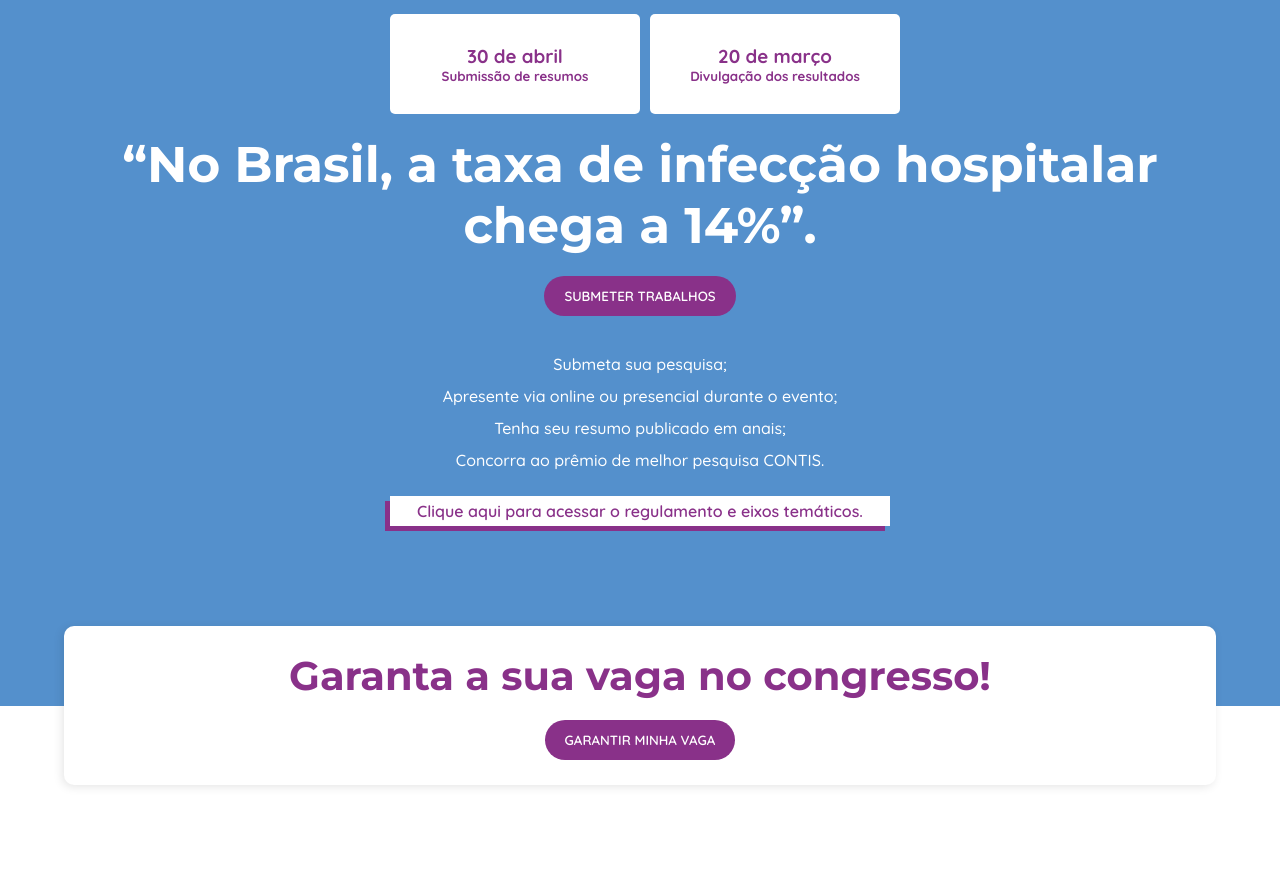
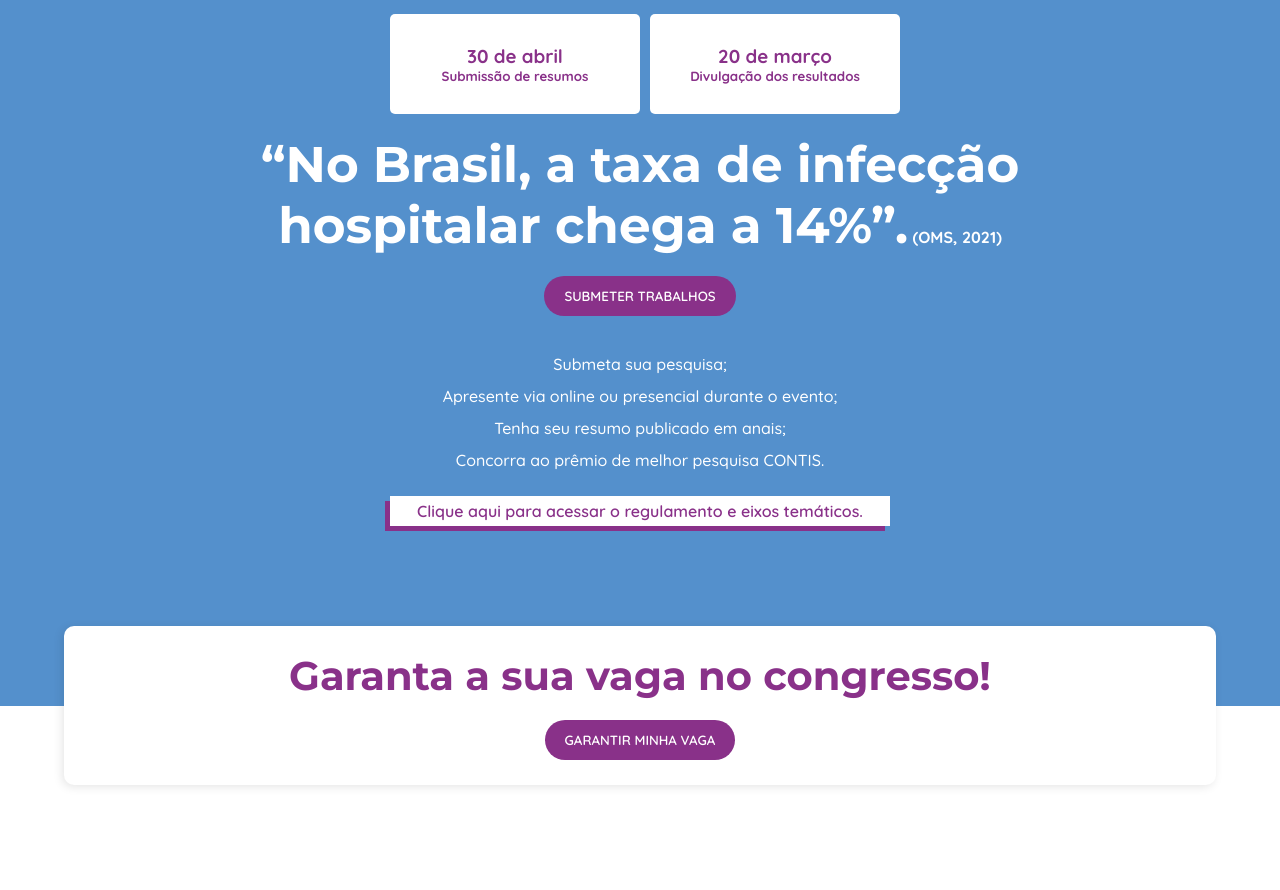
Before and after one commit to pedrohhcunha/congresso, a Next.js app: page / in a window 1280 px wide. Shown: the part 4340-5230 px from the top of the page. Built offline with nearby package versions, Linux system fonts and the light colour scheme.

Commit message:
Quebra de linha na frase de submiss~~ao de trabalhos e adicionando a fonte da frase

```diff
--- a/components/Trabalhos.jsx
+++ b/components/Trabalhos.jsx
@@ -18,6 +18,7 @@ export default function Trabalhos(props) {
                 </div>
                 <h2 className={styles.frase}>
                     “No Brasil, a taxa de infecção hospitalar chega a 14%”.
+                    <strong> (OMS, 2021)</strong>
                 </h2>
                 <div className="botoes">
                     <Button>Submeter trabalhos</Button>
--- a/styles/Trabalhos.module.scss
+++ b/styles/Trabalhos.module.scss
@@ -18,7 +18,14 @@
             color: var(--white);
             font-size: 50px;
             width: 100%;
+
+            max-width: 1000px;
+            margin: 0 auto;
             margin-bottom: 20px;
+
+            strong{
+                font-size: 16px;
+            }
         }
 
         .datas{
```
